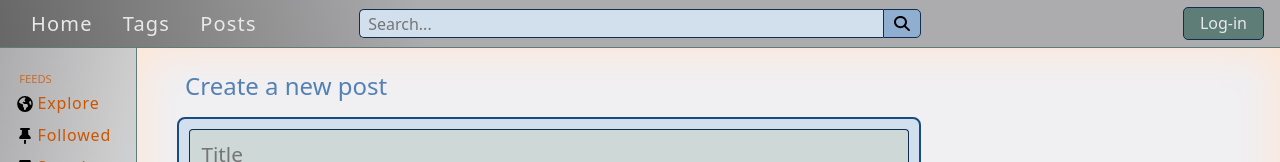
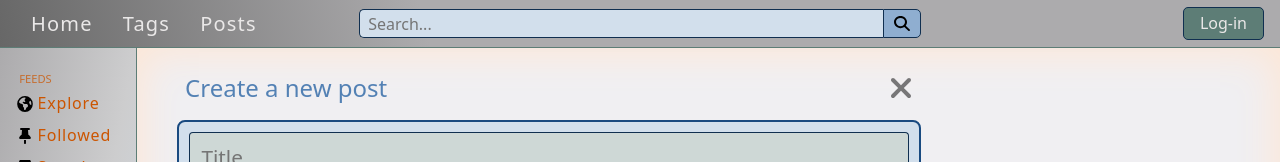
Before and after one commit to teodorpenevski/forum, an Angular app: page /create-post in a window 1280 px wide. Shown: the top 162 px of the page. Built offline with nearby package versions, Linux system fonts and the light colour scheme; no server answers.

Commit message:
Small style fixes and features (create-post, post, comment, content-display)

```diff
--- a/src/app/components/comment/comment.component.css
+++ b/src/app/components/comment/comment.component.css
@@ -62,3 +62,15 @@
   justify-content: space-between;
   align-items: center;
 }
+
+.post-creator {
+  text-decoration: none;
+
+  color: var(--color-accent-orange-main);
+}
+
+.post-creator:hover {
+  border-bottom: 1px dashed var(--color-accent-orange-dark);
+
+  color: var(--color-accent-orange-dark);
+}
--- a/src/app/components/comment/comment.component.html
+++ b/src/app/components/comment/comment.component.html
@@ -12,7 +12,7 @@
 
       <p class="by-user">
         Posted by
-        <a href="#"> {{ comment.createdBy }} </a>
+        <a href="/users/{{ comment.createdBy }}" class="post-creator"> {{ comment.createdBy }} </a>
       </p>
 
       <p class="date-time">
--- a/src/app/components/content-display/content-display.component.css
+++ b/src/app/components/content-display/content-display.component.css
@@ -82,12 +82,14 @@
   width: 100%;
   height: fit-content;
 
-  overflow: auto;
+  overflow: hidden;
 
   /* flexbox */
   display: flex;
   justify-content: flex-start;
   align-items: center;
+
+  flex-wrap: wrap;
 }
 
 app-tag,
--- a/src/app/components/create-post/create-post.component.css
+++ b/src/app/components/create-post/create-post.component.css
@@ -19,6 +19,19 @@
   gap: 1rem;
 }
 
+.flex-row-heading {
+  width: 70%;
+  height: 100%;
+
+  /* flexbox */
+  display: flex;
+  flex-direction: row;
+  justify-content: space-between;
+  align-items: center;
+
+  gap: 0.75rem;
+}
+
 .header {
   width: auto;
   height: 100%;
@@ -28,6 +41,30 @@
   color: var(--color-text-main);
   opacity: 75%;
   font-size: 1.5rem;
+}
+
+.go-back {
+  width: fit-content;
+  height: 2rem;
+
+  margin: 0;
+  padding: 0;
+  padding-right: 0.5rem;
+
+  background-color: transparent;
+
+  border: 0;
+}
+
+.go-back .back-icon {
+  width: 100%;
+  height: 100%;
+
+  opacity: 50%;
+}
+
+.go-back .back-icon:hover {
+  opacity: 75%;
 }
 
 .body {
--- a/src/app/components/create-post/create-post.component.html
+++ b/src/app/components/create-post/create-post.component.html
@@ -1,8 +1,16 @@
 <section class="create-post">
 
-  <h2 class="header">
-    Create a new post
-  </h2>
+  <div class="flex-row-heading">
+
+    <h2 class="header">
+      Create a new post
+    </h2>
+
+    <button type="button" class="go-back" (click)="goBack()">
+      <img class="back-icon" src="./assets/icons/xmark-solid.svg" alt="Arrow to go back to posts">
+    </button> <!-- back button -->
+
+  </div>
 
 
   <div class="body">
--- a/src/app/components/create-post/create-post.component.ts
+++ b/src/app/components/create-post/create-post.component.ts
@@ -1,7 +1,9 @@
 import { Component } from '@angular/core';
 import { FormControl, FormGroup, Validators } from "@angular/forms";
+import { Router } from '@angular/router';
+import { Location } from '@angular/common';
+
 import { PostService } from "../../services/post.service";
-import { Router } from '@angular/router';
 
 @Component({
   selector: 'app-create-post',
@@ -21,7 +23,7 @@ export class CreatePostComponent {
     tagsInput: new FormControl('')
   })
 
-  constructor(private service: PostService, private router: Router) { }
+  constructor(private service: PostService, private router: Router, private location: Location) { }
 
   ngOnInit(): void {
   }
@@ -54,4 +56,8 @@ export class CreatePostComponent {
   removeTag(tag: string) {
     this.tags.delete(tag);
   }
+
+  goBack(): void {
+    this.location.back();
+  }
 }
--- a/src/app/components/post/post.component.css
+++ b/src/app/components/post/post.component.css
@@ -152,6 +152,18 @@
   flex-direction: row;
   justify-content: space-between;
   align-items: center;
+}
+
+.post-creator {
+  text-decoration: none;
+
+  color: var(--color-accent-orange-main);
+}
+
+.post-creator:hover {
+  border-bottom: 1px dashed var(--color-accent-orange-dark);
+
+  color: var(--color-accent-orange-dark);
 }
 
 .comment-form {
--- a/src/app/components/post/post.component.html
+++ b/src/app/components/post/post.component.html
@@ -35,7 +35,7 @@
 
         <p class="by-user">
           Posted by
-          <a href="/users/{{ createdBy }}"> {{ createdBy }} </a>
+          <a href="/users/{{ createdBy }}" class="post-creator"> {{ createdBy }} </a>
         </p> <!-- .by-user -->
 
         <p class="date-time">
```
